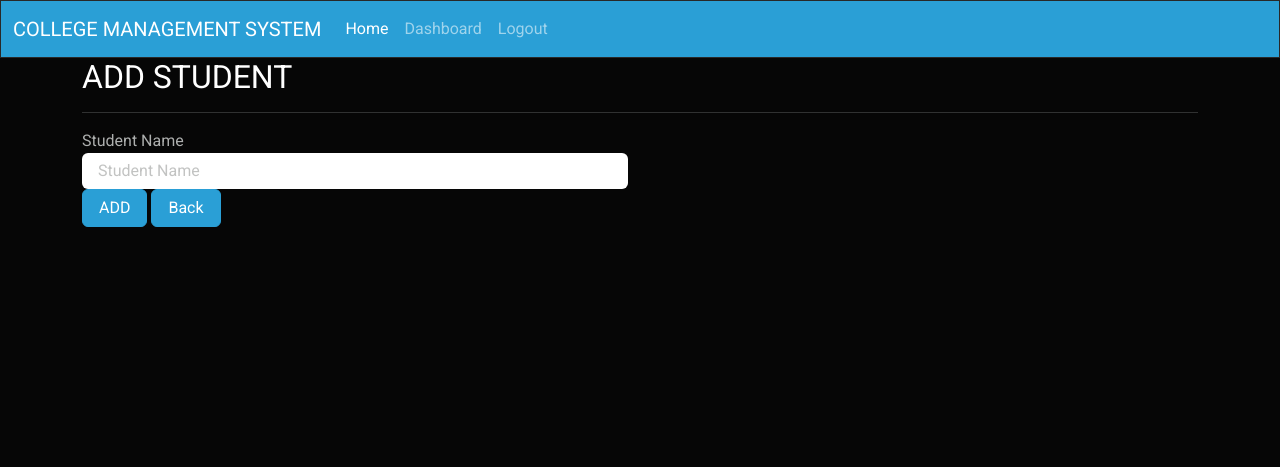
After one commit to chalindunis/College-Management-System, a CodeIgniter app: page /database/index.php/admin/addStudents in a window 1280 px wide. The commit adds this page. Shown: the top 467 px of the page. Run offline with CodeIgniter, Linux system fonts and the light colour scheme; the visitor is signed in with stand-in values (Sample User, id 1).

Commit message:
combine the add student option in dashboard

```diff
--- a/application/controllers/Admin.php
+++ b/application/controllers/Admin.php
@@ -13,7 +13,7 @@ class Admin extends MY_Controller{
         $this->load->view('addCollege');
     }
 
-    public function addStudent(){
+    public function addStudents(){
         // echo 'inside add Student function';
         $this->load->view('addStudent');
     }
@@ -49,6 +49,33 @@ class Admin extends MY_Controller{
         }
     }
 
+
+    public function createStudent(){
+        $this->form_validation->set_rules('studentname', 'Student Name', 'required');
+
+        $this->form_validation->set_error_delimiters('<div class="text-danger">','</div>');
+
+        $data = $this->input->post();
+        if( $this->form_validation->run()){
+
+            $data = $this->input->post();
+            $this->load->model('queries');
+            if ($this->queries->addStudent($data)){
+                $this->session->set_flashdata('message','Student Added Successfully');
+                return redirect("admin/addStudents");
+            }
+            else{
+                $this->session->set_flashdata('message','Failed to Add Student!');
+                return redirect("admin/addStudents");
+            }
+
+
+        } else {
+            $this->addStudents();  // Reload the form and show errors
+        }
+    }
+
+
     public function __construct()
     {
         parent::__construct();
--- /dev/null
+++ b/application/views/addStudent.php
@@ -0,0 +1,53 @@
+<?php include("inc/header.php");?>
+	<div class="container">
+
+        <?php echo form_open("admin/createStudent", ['class' => 'form-horizontal']);?>
+        <?php if($msg =$this->session->flashdata('message')):?>
+            <div class="row">
+                <div class="col-md-6">
+                    <div class ="alert alert-dismissible alert-success"> <!--//alert message shown in green bgrnd-->
+                        <?php echo $msg;?>
+                    </div>
+                </div>
+            </div>
+        <?php endif;?>
+        <h4>ADD STUDENT</h4>
+        <hr>
+        <div class ="row">
+            <div class="col-md-6">
+                <div class="form-group">
+                    <label class="col-md-3 control-label">Student Name</label>
+                    <div class="col-md-12">
+                        <?php echo form_input(['name'=>'studentname', 'class'=>'form-control', 'placeholder'=>'Student Name', 'value'=>set_value('studentname')]);?>
+                        <!-- 'value'=>set_value('username') is for keeping the field value after submit and when error occurs -->
+                    </div>
+                </div>
+            </div>
+            <div class="col-md-6">
+                <?php echo form_error('studentname','<div class="text-danger">','</div>');?>
+            </div>
+        </div>
+
+
+        <!-- <div class ="row">
+            <div class="col-md-6">
+                <div class="form-group">
+                    <label class="col-md-3 control-label">Location</label>
+                    <div class="col-md-12">
+                        <?php echo form_input(['name'=>'location', 'class'=>'form-control', 'placeholder'=>'Location', 'value'=>set_value('location')]);?>
+        --><!-- 'value'=>set_value('username') is for keeping the field value after submit and when error occurs --><!--
+                    </div>
+                </div>
+            </div>
+            <div class="col-md-6">
+                <?php echo form_error('location','<div class="text-danger">','</div>');?>
+            </div>
+        </div> -->
+
+        <button type="submit" class="btn btn-primary">ADD</button>
+        <?php echo anchor("admin/dashboard", "Back", ['class'=>'btn btn-primary']);?>
+
+        <?php echo form_close();?>
+    </div>
+
+<?php include("inc/footer.php");?>
--- a/application/views/dashboard.php
+++ b/application/views/dashboard.php
@@ -5,7 +5,7 @@
         <p>Welcome, <?php echo $username;?></p>
 
         <?php echo anchor("admin/addCollege", "ADD COLLEGE", ['class'=>'btn btn-primary'])?>
-        <?php echo anchor("admin/addStudent", "ADD STUDENT", ['class'=>'btn btn-primary'])?>
+        <?php echo anchor("admin/addStudents", "ADD STUDENT", ['class'=>'btn btn-primary'])?>
         <?php echo anchor("admin/addCoadmin", "ADD CO-ADMIN", ['class'=>'btn btn-primary'])?>
 
         <hr>
```
Also changed, not shown: application/models/Queries.php (+6 -1 lines).
